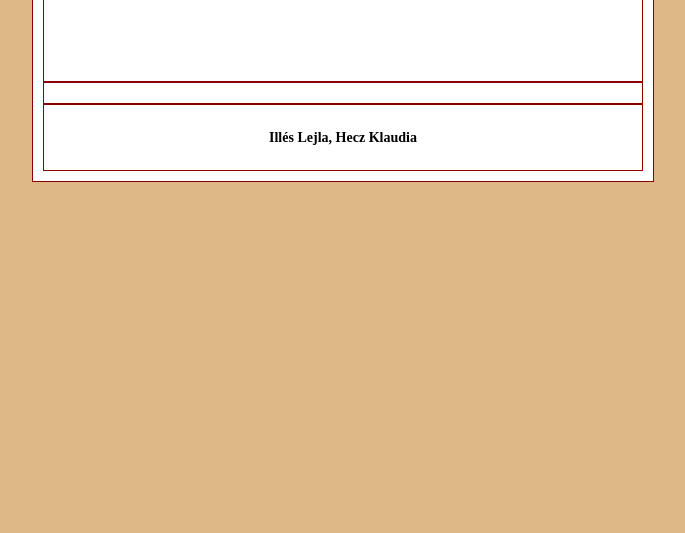
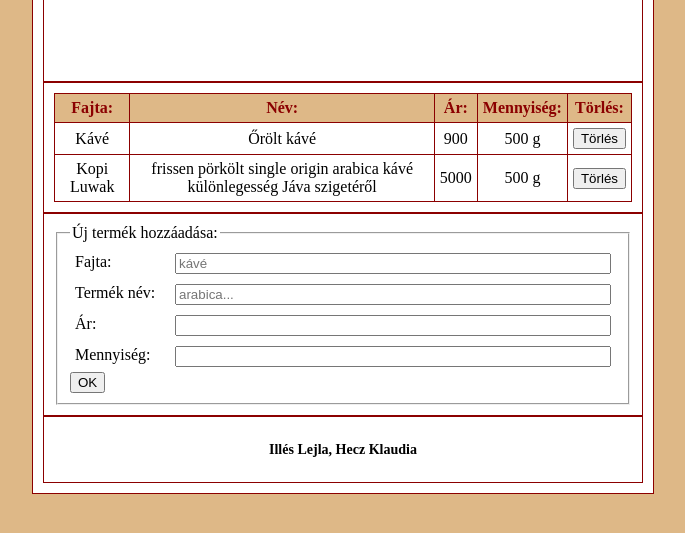
Before and after one commit to lejlailles/webaruhaz_hk_il, a plain HTML site: page public_html/index.html in a window 1280 px wide. Shown: the part 159-692 px from the top of the page, without its empty margins (297-982 px from the left). Drawn offline with nearby package versions, Linux system fonts and the light colour scheme.

Commit message:
4. feladat

```diff
--- a/public_html/index.html
+++ b/public_html/index.html
@@ -1,23 +1,50 @@
 <!DOCTYPE html>
 
 <html>
+
     <head>
         <title>Illés Lejla, Hecz Klaudia</title>
         <meta charset="UTF-8">
         <meta name="viewport" content="width=device-width, initial-scale=1.0">
-        <link href="stilus.css" rel="stylesheet" type="text/css"/>
-         <script src="https://ajax.googleapis.com/ajax/libs/jquery/3.5.1/jquery.min.js"></script>
-         <script src="objJson.js" type="text/javascript"></script>
+        <link href="stilus.css" rel="stylesheet" type="text/css" />
+        <script src="https://ajax.googleapis.com/ajax/libs/jquery/3.5.1/jquery.min.js">
+        </script>
+        <script src="objJson.js" type="text/javascript">
+        </script>
 
     </head>
+
     <body>
         <main>
-        <header>
-            <h1>Webáruház</h1>
-        </header>
+            <header>
+                <h1>Webáruház</h1>
+            </header>
+            <article id="elso">
 
-            <article>
-
+            </article>
+            <article id="masodik">
+                <form action="#" method="get">
+                    <fieldset>
+                        <legend>Új termék hozzáadása:</legend>
+                        <div>
+                                <label for="faj">Fajta:</label>
+                                <input type="text" name="faj" id="faj" required placeholder="kávé">
+                        </div>
+                        <div>
+                                <label for="tn">Termék név:</label>
+                                <input type="text" name="tn" id="tn" required placeholder="arabica...">
+                        </div>
+                        <div>
+                                <label for="ar">Ár:</label>
+                                <input type="text" name="ar" id="ar">
+                        </div>
+                        <div>
+                                <label for="me">Mennyiség:</label>
+                                <input type="text" name="me" id="me">
+                        </div>
+                        <button type="submit" id="OK" name="OK" value="OK">OK</button>
+                    </fieldset>
+                </form>
             </article>
             <footer>
                 <h3>Illés Lejla, Hecz Klaudia</h3>
--- a/public_html/objJson.js
+++ b/public_html/objJson.js
@@ -1,7 +1,41 @@
 $(function () {
-        var szovegbolObjektum=JSON.parse(szovegJSON);
-
+    kiir();
+    $("OK").click();
 
 });
 
-var szovegJSON='[{"Fajta":"Kávé","Nev":"Őrölt kávé","Ar":900,"Mennyiseg":"500 g"},{"Fajta":"Kopi Luwak", "Nev":"frissen pörkölt single origin arabica kávé különlegesség Jáva szigetéről","Ar":5000,"Mennyiseg":"500 g"}]';
+var szovegJSON = '[{"Fajta":"Kávé","Nev":"Őrölt kávé","Ar":900,"Mennyiseg":"500 g"},{"Fajta":"Kopi Luwak","Nev": "frissen pörkölt single origin arabica kávé különlegesség Jáva szigetéről", "Ar": 5000, "Mennyiseg": "500 g"}]';
+var szovegbolObjektum = JSON.parse(szovegJSON);
+
+console.log(szovegbolObjektum);
+
+
+
+
+
+function kiir() {
+
+    $("#elso").append("<table>");
+    $("#elso table").append("<tr><th>Fajta:</th><th>Név:</th><th>Ár:</th><th>Mennyiség:</th><th>Törlés:</th></tr>");
+    var i = 1;
+    for (var index in szovegbolObjektum) {
+        $("#elso table").append("<tr>");
+
+        console.log(szovegbolObjektum[index]);
+        for (var item in szovegbolObjektum[index]) {
+            $("#elso table tr").eq(i).append("<td>" + szovegbolObjektum[index][item] + "</td>");
+
+
+
+        }
+        i++;
+    }
+   var tr = $('#elso table tr');
+        var td = '<td><button>Törlés</button></td>';
+        tr.each(function () {
+            $(td).insertAfter($(this).find('td').eq(3));
+
+    });
+
+
+}
--- a/public_html/stilus.css
+++ b/public_html/stilus.css
@@ -29,3 +29,25 @@ footer {
     text-align: center;
     font-size: 12px;
 }
+
+table {
+    width:100%;
+    border-collapse: collapse;
+}
+
+table, td, th {
+    border:1px solid darkred;
+    padding:5px;
+    text-align: center;
+
+}
+th {
+    background:burlywood;
+    color: darkred;
+}
+
+fieldset div {
+  display: grid;
+  grid-template-columns: 100px auto;
+  padding: 5px;
+}
```
